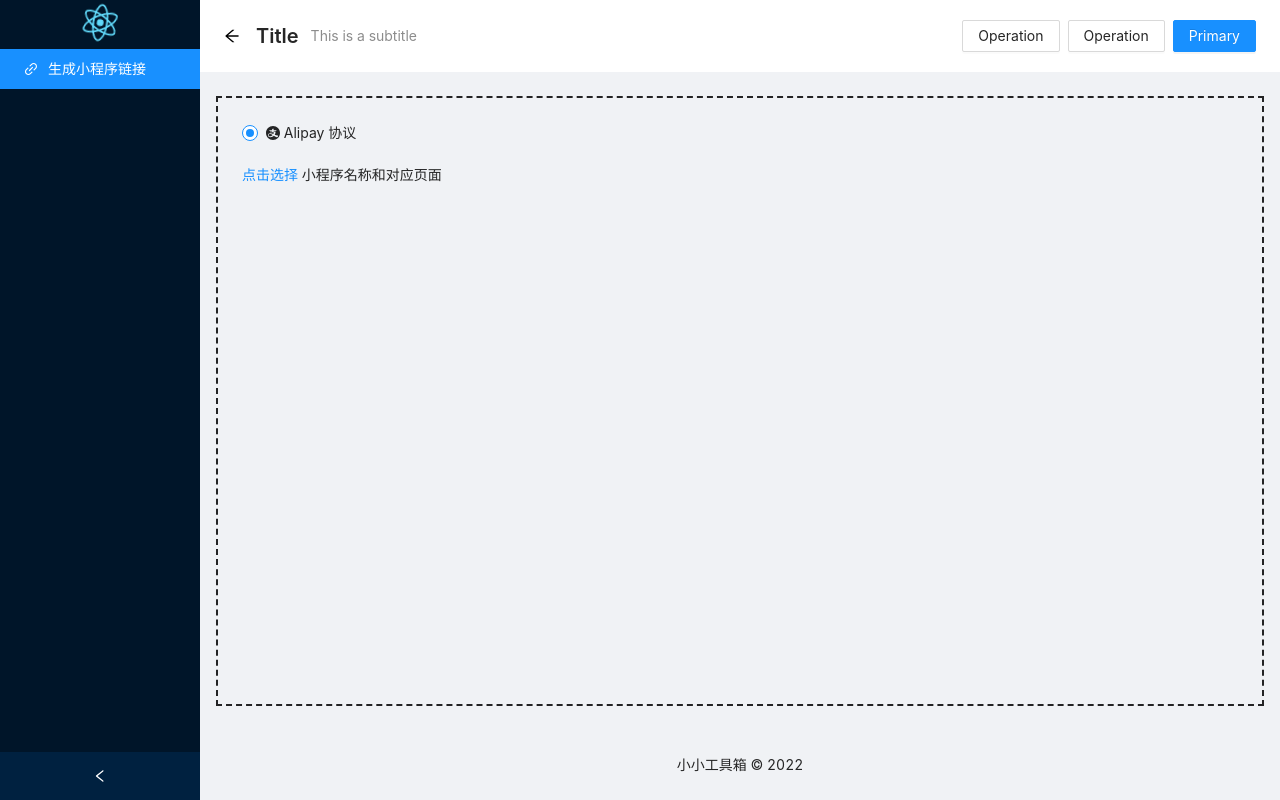
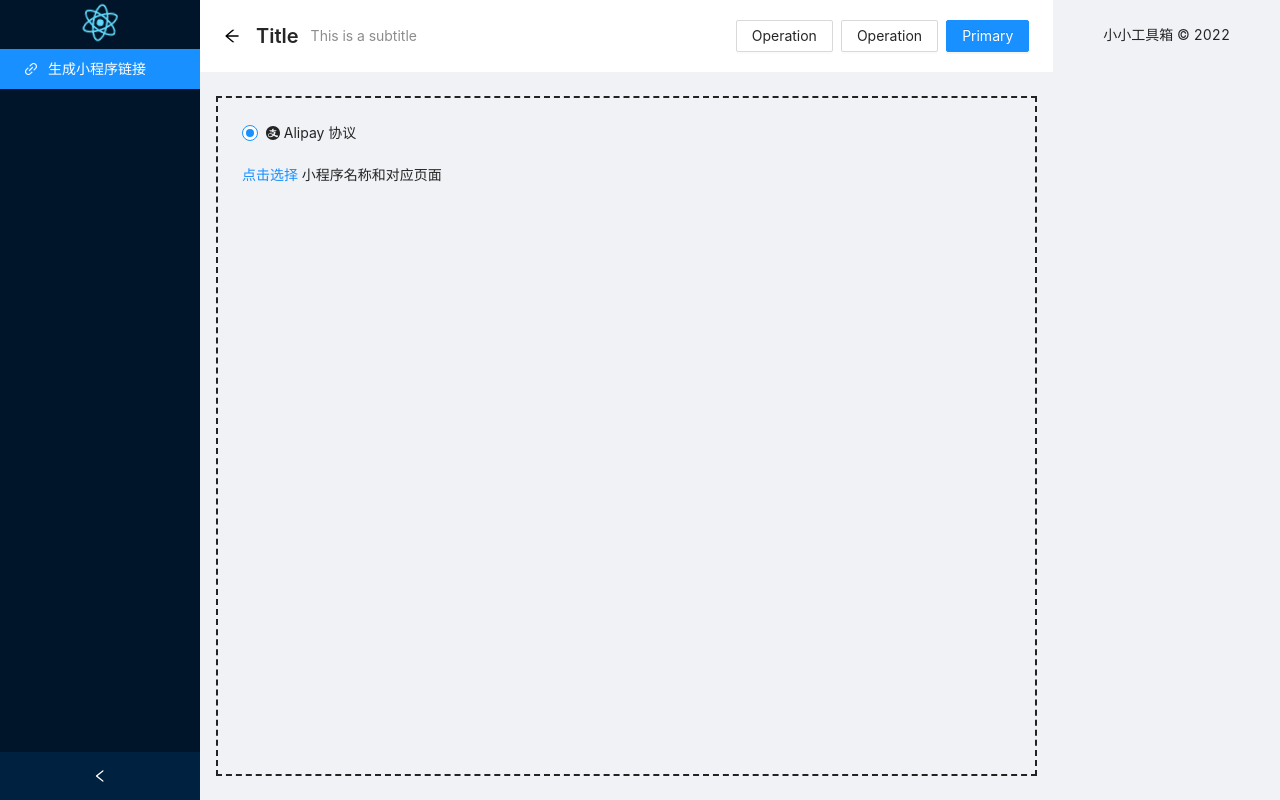
Before and after one commit to mingwiki/littletools, a React app: page /#/AppPageToUrl in a window 1280 px wide. Built offline with nearby package versions, Linux system fonts and the light colour scheme.

Commit message:
迁移至新路由

```diff
--- a/src/App.jsx
+++ b/src/App.jsx
@@ -1,46 +1,14 @@
-import React, { useState } from 'react'
-import logo from './logo.svg'
+import React from 'react'
 import './index.css'
 import 'antd/dist/antd.css'
-import { Layout, Menu } from 'antd'
+import { appTitle } from './tools/data.js'
 import Router from './router'
-import { sidebar, appTitle } from './tools/data.js'
-import styled from 'styled-components'
 
-const { Sider, Footer } = Layout
-const StyledLayout = styled(Layout)`
-  min-height: 100vh;
-`
-const StyledFooter = styled(Footer)`
-  text-align: center;
-`
 const App = () => {
-  const [isCollapsed, setIsCollapsed] = useState(false)
-  const toggle = () => setIsCollapsed(!isCollapsed)
   React.useEffect(() => {
     document.title = appTitle
   }, [])
-  return (
-    <StyledLayout>
-      <Sider collapsible collapsed={isCollapsed} onCollapse={toggle}>
-        <div className="logo" style={{ textAlign: 'center' }}>
-          <a href="/toolkits" >
-            <img src={logo} className="App-logo" alt="logo" />
-          </a>
-        </div>
-        <Menu
-          theme="dark"
-          mode="inline"
-          defaultSelectedKeys={['1']}
-          items={sidebar}
-        />
-      </Sider>
-      <Layout>
-        <Router />
-        <StyledFooter>{appTitle} &copy; {new Date().getFullYear()}</StyledFooter>
-      </Layout>
-    </StyledLayout >
-  )
+  return <Router />
 }
 
 export default App
--- a/src/router.jsx
+++ b/src/router.jsx
@@ -1,20 +1,50 @@
-import React, { Suspense } from 'react'
-import { HashRouter, Routes, Route } from 'react-router-dom'
-import { Spin } from 'antd'
+import React, { Suspense, useState } from 'react'
+import logo from './logo.svg'
+import { HashRouter, Routes, Route, Link } from 'react-router-dom'
+import { Layout, Menu, Spin } from 'antd'
+import { sidebar, appTitle } from './tools/data.js'
+import styled from 'styled-components'
 
+const { Sider, Footer } = Layout
+const StyledLayout = styled(Layout)`
+  min-height: 100vh;
+`
+const StyledFooter = styled(Footer)`
+  text-align: center;
+`
 const Welcome = React.lazy(() => import('./tools/Welcome'))
 const AppPageToUrl = React.lazy(() => import('./tools/AppPageToUrl'))
 
 const Component = () => {
+  const [isCollapsed, setIsCollapsed] = useState(false)
+  const toggle = () => setIsCollapsed(!isCollapsed)
   return (
+    <StyledLayout>
       <HashRouter>
-      <Suspense fallback={<Spin size="large" />} >
+        <Suspense fallback={<Spin size="large" style={{ position: 'fixed', top: '50%', left: '50%', transform: 'translate(-50%, -50%)' }} />} >
+          <Sider collapsible collapsed={isCollapsed} onCollapse={toggle}>
+            <div className="logo" style={{ textAlign: 'center' }}>
+              <Link to='/'>
+                <img src={logo} className="App-logo" alt="logo" />
+              </Link>
+            </div>
+            <Menu
+              theme="dark"
+              mode="inline"
+              defaultSelectedKeys={['1']}
+              items={sidebar}
+            />
+          </Sider>
+          <Layout>
             <Routes>
-        <Route path="/" element={<Welcome/>} />
+              <Route path="/" element={<Welcome />} />
               <Route path="/AppPageToUrl" element={<AppPageToUrl />} />
             </Routes>
+          </Layout>
+          <StyledFooter>{appTitle} &copy; {new Date().getFullYear()}</StyledFooter>
         </Suspense>
       </HashRouter>
+    </StyledLayout >
   )
 }
 export default Component
--- a/src/tools/Welcome/index.jsx
+++ b/src/tools/Welcome/index.jsx
@@ -11,10 +11,10 @@ const Component = () => {
         <div className="site-layout-background" style={{ padding: 24, minHeight: 360, display: 'flex', flexDirection: 'column', gap: 20 }} >
           <div style={{ fontSize: 50 }}>欢迎使用，《{appTitle}》</div>
           <div>有任何建议或意见请提Issue或Pull Request</div>
-          <div>仓库地址：<a href="//github.com/mingwiki/toolkits">github.com/mingwiki/toolkits</a></div>
-          <div>镜像地址：<a href="//gitee.com/mingwiki/toolkits">gitee.com/mingwiki/toolkits</a></div>
-          <div>工具地址：<a href="//mingwiki.gitee.io/toolkits">mingwiki.gitee.io/toolkits</a></div>
-          <div>备用地址：<a href="//zed.ink/toolkits">zed.ink/toolkits</a></div>
+          <div>仓库地址：<a href="//github.com/mingwiki/toolkits" target="_blank" rel="noreferrer">github.com/mingwiki/toolkits</a></div>
+          <div>镜像地址：<a href="//gitee.com/mingwiki/toolkits" target="_blank" rel="noreferrer">gitee.com/mingwiki/toolkits</a></div>
+          <div>工具地址：<a href="//mingwiki.gitee.io/toolkits" target="_blank" rel="noreferrer">mingwiki.gitee.io/toolkits</a></div>
+          <div>备用地址：<a href="//zed.ink/toolkits" target="_blank" rel="noreferrer">zed.ink/toolkits</a></div>
           <div>邮件：mingwiki@gmail.com</div>
         </div>
       </Content>
--- a/src/tools/data.js
+++ b/src/tools/data.js
@@ -1,10 +1,11 @@
 import React from 'react'
+import { Link } from 'react-router-dom'
 import { LinkOutlined } from '@ant-design/icons'
 export const sidebar = [
   {
     key: '1',
     icon: <LinkOutlined />,
-    label: <a href='/toolkits/#/AppPageToUrl'>生成小程序链接</a>
+    label: <Link to='AppPageToUrl'>生成小程序链接</Link>
   }
 ]
 export const appTitle = '小小工具箱'
```
Lines whose indentation alone changed are shown as unchanged.
